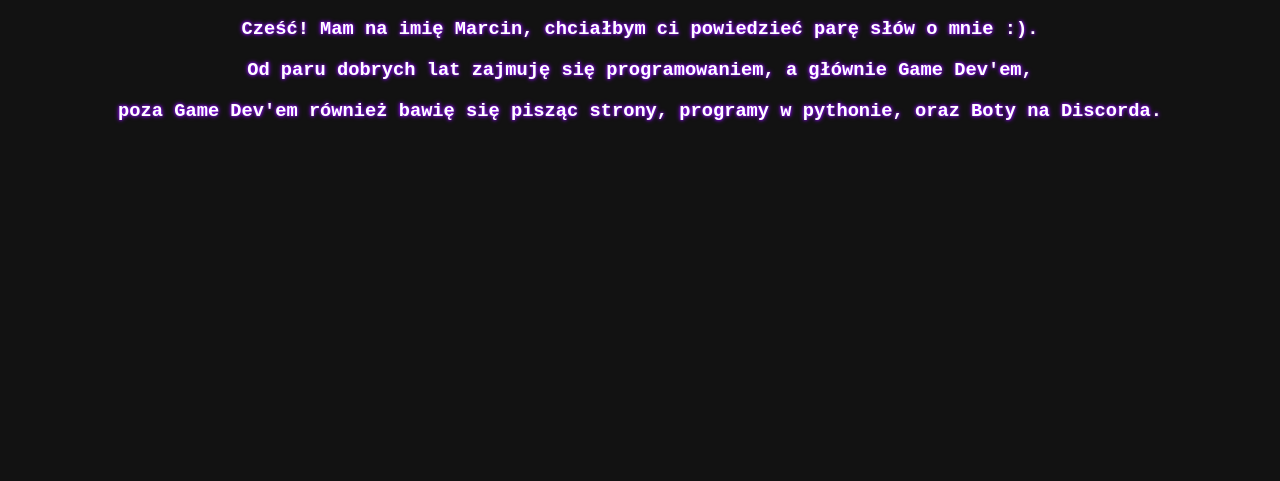
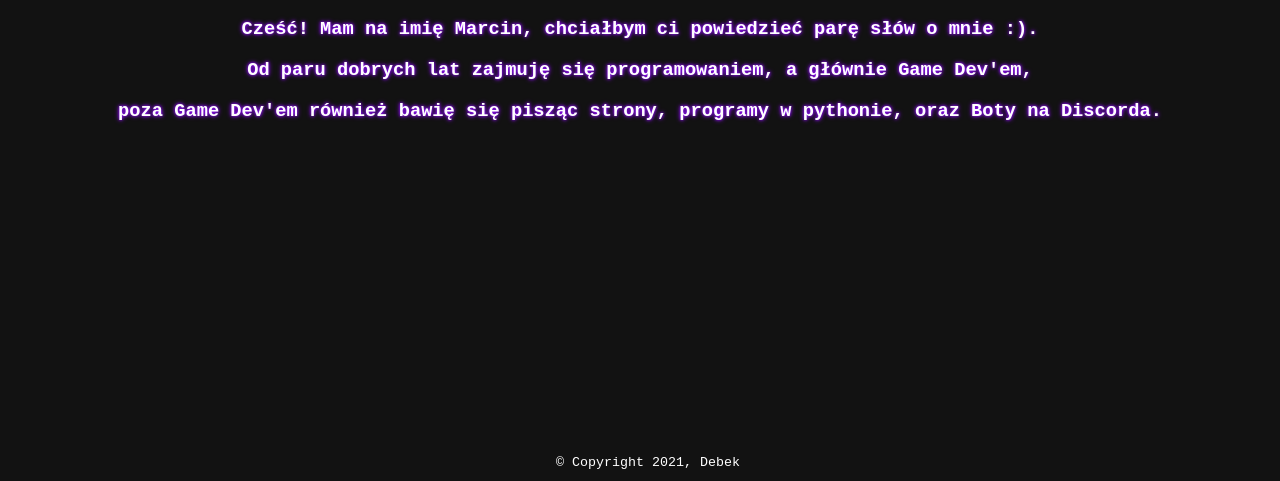
Before and after one commit to Debekami/Debekami, a plain HTML site: page aboutme/index.html in a window 1280 px wide. Shown: the part 319-800 px from the top of the page. Drawn offline with Linux system fonts and the light colour scheme.

Commit message:
Added copyrights

```diff
--- a/aboutme/index.html
+++ b/aboutme/index.html
@@ -36,4 +36,5 @@
 		</content>
 		<script src = "../scripts/nav.js"></script>
 	</body>
+	<footer><small>&copy; Copyright 2021, Debek</small></footer>
 </html>
--- a/styles/index.css
+++ b/styles/index.css
@@ -30,3 +30,8 @@ content {
 .image {
 	box-shadow: 0 0 3px #920dff, 0 0 5px #920dff;
 }
+footer {
+	position: fixed;
+	bottom: 10px;
+	width: 100%;
+}
```
Also changed, not shown: contact/index.html (+1 -0 lines), github/index.html (+1 -0 lines), projects/index.html (+1 -0 lines), faq/index.html (added).
